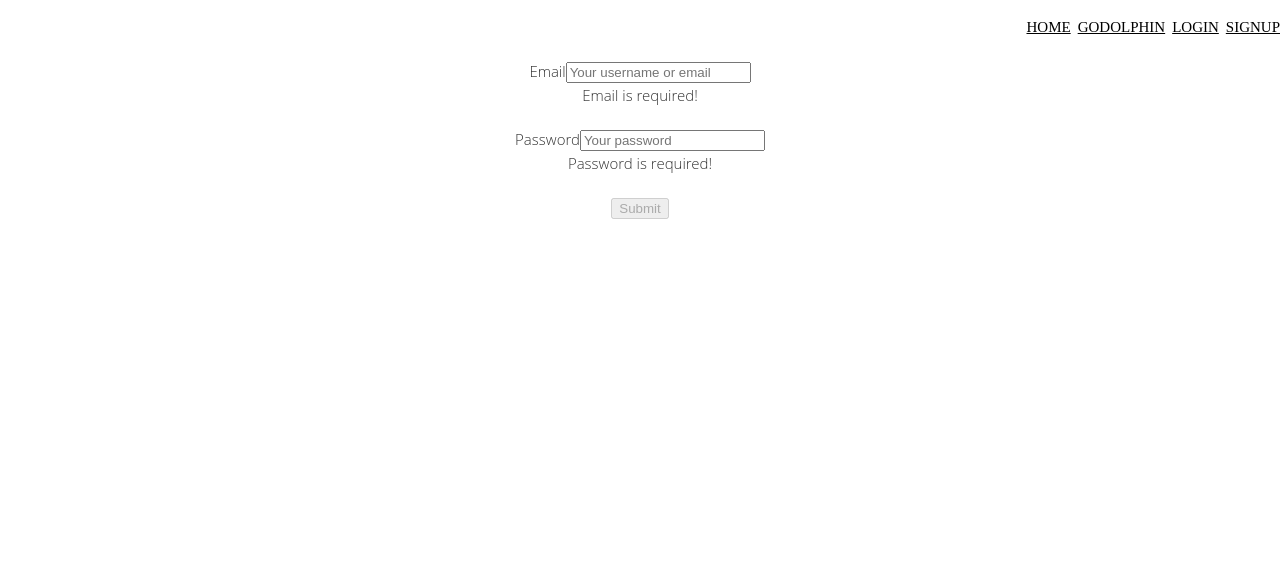
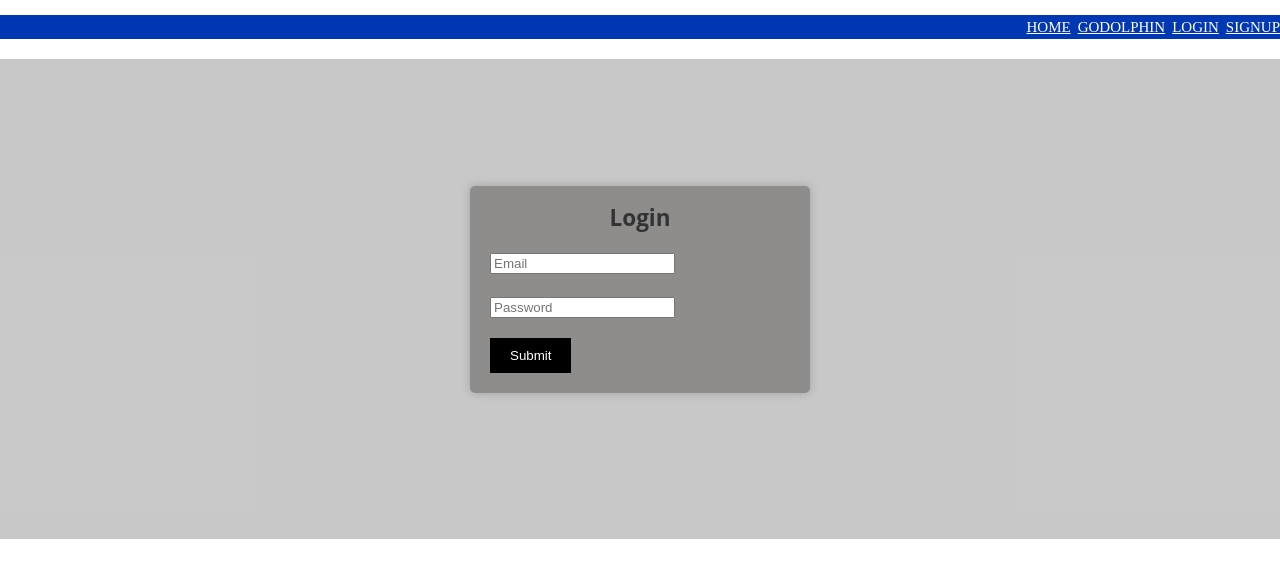
Before and after one commit to jrainey95/owners2, a React (Vite) app in the folder client/: page /login in a window 1280 px wide. Shown: the top 578 px of the page. Built offline with nearby package versions, Linux system fonts and the light colour scheme.

Commit message:
login working

```diff
--- a/client/components/Home/Index.jsx
+++ b/client/components/Home/Index.jsx
@@ -4,7 +4,7 @@ import "./index.scss";
 
 const Home = () => {
   const [selectedOwner, setSelectedOwner] = useState("");
-  const navigate = useNavigate(); // Use useNavigate instead of useHistory
+  const navigate = useNavigate();
 
   const ownerOptions = ["Godolphin", "Coolmore", "Darley"];
 
@@ -14,17 +14,14 @@ const Home = () => {
 
   const handleButtonClick = () => {
     if (selectedOwner === "Godolphin") {
-      // Navigate to the "/owners/godolphin" route using navigate
       navigate("/owners/godolphin");
-      // Display an alert
-      // alert('You selected "Godolphin" and navigated to /owners/godolphin.');
     } else {
       alert('Please select "Godolphin" from the dropdown.');
     }
   };
 
   return (
-    <>
+    <div className="centered-container">
       <div className="home-container">
         <h1>Owners List</h1>
         <select value={selectedOwner} onChange={handleOwnerChange}>
@@ -38,7 +35,7 @@ const Home = () => {
         <button onClick={handleButtonClick}>Submit</button>
         {selectedOwner && <p>You selected: {selectedOwner}</p>}
       </div>
-    </>
+    </div>
   );
 };
 
--- a/client/components/Home/index.scss
+++ b/client/components/Home/index.scss
@@ -1,8 +1,28 @@
 ul {
-  color: black;
+  color: rgb(241, 0, 0);
   font-size: 14px;
 }
 
-h1.home-container {
-  color: rgb(212, 32, 32);
+.centered-container {
+  color: aqua;
+  display: flex;
+  justify-content: center;
+  align-items: center;
+  min-height: 100vh;
+  background-color: rgba(255, 255, 255, 0.267);
 }
+
+.home-container {
+  text-align: center;
+  border: auto;
+  padding: 200px;
+  transform: translateY(-50%);
+  top: 50%;
+  position: relative;
+    /* Add background image */
+      background-image: url("../../public/img/flightline.jpg");
+      background-size: cover;
+      background-repeat: no-repeat;
+      background-position: center;
+      color: #fff;
+}
--- a/client/components/Nav/index.scss
+++ b/client/components/Nav/index.scss
@@ -2,12 +2,16 @@ h1 {
   padding: 25px;
   display: block;
   justify-content: flex-start;
-  color: rgb(0, 0, 0);
+  color: rgb(255, 255, 255);
 }
 
 h1.dolphin-tracker {
   color: #ffffff;
   background-color: #0037b2;;
+}
+
+div.navbar-container {
+  background-color: #0037b2;
 }
 
 ul  {
@@ -23,5 +27,5 @@ ul  {
   }
 
  .nav-link {
-    color: rgb(0, 0, 0);
+    color: rgb(255, 255, 255);
   }
--- a/client/components/Pages/Login/Index.jsx
+++ b/client/components/Pages/Login/Index.jsx
@@ -1,14 +1,12 @@
-// see SignupForm.js for comments
-
+import "./index.scss";
 import { useState, useEffect } from "react";
 import { Form, Button, Alert } from "react-bootstrap";
-
 import { useMutation } from "@apollo/client";
 import { LOGIN_USER } from "../../../utils/mutations";
-
 import auth from "../../../utils/auth";
 
 const LoginPage = () => {
+  const [backgroundColor, setBackgroundColor] = useState("#3332");
   const [userFormData, setUserFormData] = useState({
     email: "",
     password: "",
@@ -58,9 +56,27 @@ const LoginPage = () => {
     });
   };
 
+  useEffect(() => {
+    const colors = ["#3334", "#3335", "#3336"];
+    let currentIndex = 0;
+
+    const updateBackgroundColor = () => {
+      setBackgroundColor(colors[currentIndex]);
+      currentIndex = (currentIndex + 1) % colors.length;
+    };
+
+    const interval = setInterval(updateBackgroundColor, 5000);
+
+    // Clear the interval when the component unmounts
+    return () => {
+      clearInterval(interval);
+    };
+  }, []);
+
   return (
-    <>
-      <section className="loginFormPage">
+    <div className="login-container" style={{ backgroundColor }}>
+      <div className="login-box">
+        <h2>Login</h2>
         <Form
           id="loginForm"
           noValidate
@@ -76,45 +92,37 @@ const LoginPage = () => {
             Something went wrong with your login credentials!
           </Alert>
           <Form.Group className="mb-3">
-            <Form.Label htmlFor="email">Email</Form.Label>
             <Form.Control
               type="text"
-              placeholder="Your username or email "
+              placeholder="Email"
               name="email"
               onChange={handleInputChange}
               value={userFormData.email}
               required
             />
-            <Form.Control.Feedback type="invalid">
-              Email is required!
-            </Form.Control.Feedback>
           </Form.Group>
 
           <Form.Group className="mb-3">
-            <Form.Label htmlFor="password">Password</Form.Label>
             <Form.Control
               type="password"
-              placeholder="Your password"
+              placeholder="Password"
               name="password"
               onChange={handleInputChange}
               value={userFormData.password}
               required
             />
-            <Form.Control.Feedback type="invalid">
-              Password is required!
-            </Form.Control.Feedback>
           </Form.Group>
           <Button
             id="loginBtn"
             disabled={!(userFormData.email && userFormData.password)}
             type="submit"
-            variant="success"
           >
             Submit
           </Button>
         </Form>
-      </section>
-    </>
+      </div>
+    </div>
   );
 };
+
 export default LoginPage;
--- a/client/components/Pages/Login/index.scss
+++ b/client/components/Pages/Login/index.scss
@@ -0,0 +1,47 @@
+.login-container {
+  display: flex;
+  justify-content: center;
+  align-items: center;
+  height: 60vh;
+  background-color: #e0d7d7;
+}
+
+.login-box {
+  background-color: #8f8c8c;
+  padding: 20px;
+  box-shadow: 0 0 10px rgba(0, 0, 0, 0.2);
+  border-radius: 5px;
+  text-align: center;
+  width: 300px;
+}
+
+.login-box h2 {
+  color: #333;
+  margin: 0 0 20px;
+}
+
+.login-box Form {
+  text-align: left;
+}
+
+.login-box Form Button {
+  background-color: #4caf50;
+  color: #fff;
+  padding: 10px 20px;
+  border: none;
+  cursor: pointer;
+}
+
+.login-box Form Button:disabled {
+  background-color: #000000;
+  cursor: not-allowed;
+}
+
+.login-box Form .form-group {
+  margin-bottom: 15px;
+}
+
+.login-box Form .alert {
+  margin-top: 20px;
+  border-radius: 5px;
+}
--- a/client/src/App.scss
+++ b/client/src/App.scss
@@ -1,6 +1,17 @@
 html {
   color: #273136;
   font: 60%;
+}
+h1 {
+  color: #ffffff;
+}
+select {
+  background-color: #000000;
+  color: white;
+}
+button {
+  background-color: #000000;
+  color: white;
 }
 
 body {
```
Also changed, not shown: client/public/img/flightline.jpg (added).
